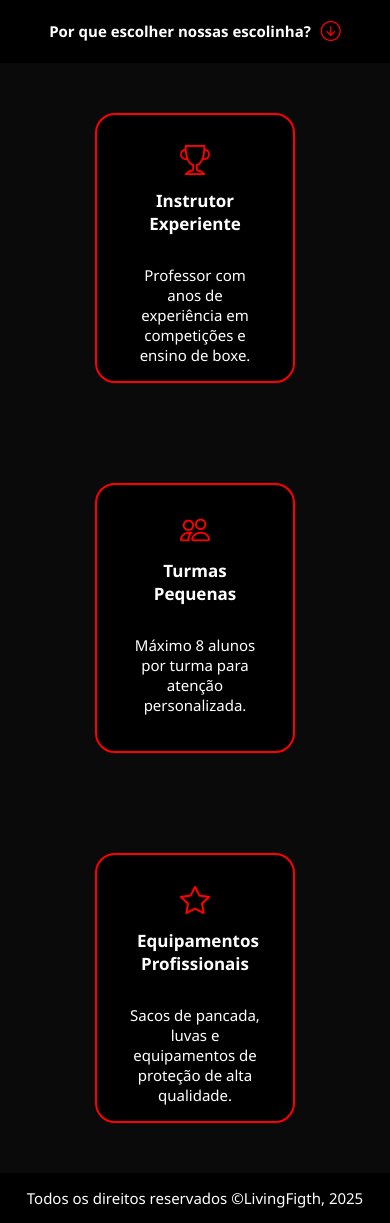
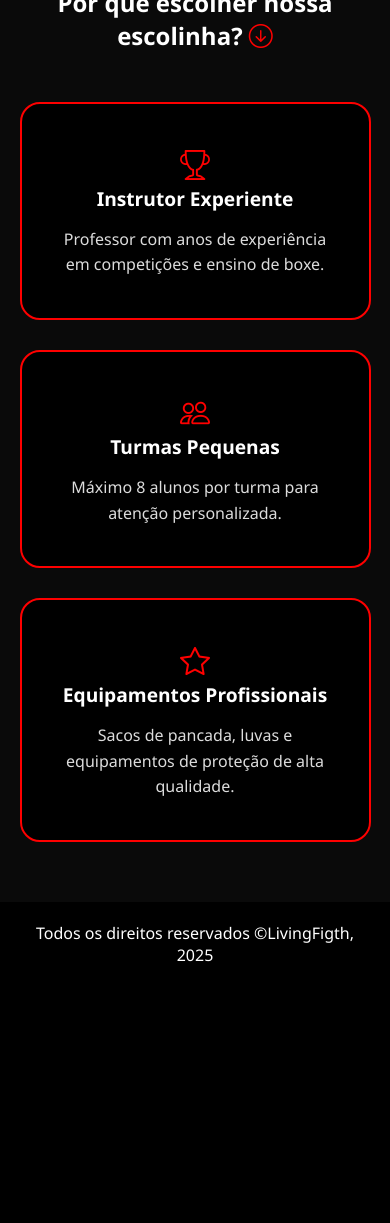
Before and after one commit to kaiohenrique5340-boop/Gestao-de-Escolinha, a PHP site: page / in a window 390 px wide. Shown: the part 780-2003 px from the top of the page. After the commit the page ends 1742 px from the top, so only its background shows below. Run offline with PHP 8.4, Linux system fonts and the light colour scheme; some libraries are stand-ins or nearby versions.

Commit message:
feat: Melhora a estrutura e o layout da página inicial
Refatora o CSS da página inicial para usar técnicas modernas como CSS Grid para o layout dos cards, tornando-o automaticamente responsivo. A estrutura do HTML foi melhorada para maior clareza semântica.

- Simplifica o efeito de sobreposição da imagem principal (hero section).
- Implementa um grid responsivo para a seção de cards, eliminando a necessidade de media queries específicas para este componente.
- Melhora a acessibilidade adicionando um estado de foco visível para os links de navegação.

```diff
--- a/css/index.css
+++ b/css/index.css
@@ -1,42 +1,44 @@
-
 * {
     margin: 0;
     padding: 0;
     box-sizing: border-box;
 }
 
+body {
+    font-family: 'Segoe UI', Tahoma, Geneva, Verdana, sans-serif;
+    background-color: rgb(10, 10, 10); /* Cor de fundo base */
+    color: white;
+}
 
+/* --- ESTILOS DO HEADER --- */
 header {
     display: flex;
     justify-content: space-between;
     align-items: center;
     background-color: rgb(10, 10, 10);
-    padding: 25px 30px;
-    color: white;
+    padding: 25px 5%; /* Usar % para padding horizontal o torna mais adaptável */
     font-size: 20px;
-    font-family: 'Segoe UI', Tahoma, Geneva, Verdana, sans-serif;
-    list-style-type: none;
     z-index: 1000;
     position: sticky;
     top: 0;
+    border-bottom: 1px solid rgba(255, 255, 255, 0.1); /* Linha sutil para separar */
 }
 
-header a {
-    list-style-type: none;
+header a.logo {
     text-decoration: none;
     color: white;
     display: flex;
+    align-items: center; /* Garante alinhamento vertical */
 }
 
-header a i {
+header a.logo i {
     color: red;
-    margin: 0 20px 0 0;
+    margin-right: 15px; /* Margem ajustada */
 }
 
-header a p {
+header a.logo p {
     color: red;
 }
-
 
 .nav-list {
     list-style: none;
@@ -49,230 +51,160 @@ header a p {
     text-decoration: none;
     font-size: 1rem;
     transition: color 0.3s ease;
-    font-size: 15px;
-    font-family: 'Segoe UI', Tahoma, Geneva, Verdana, sans-serif;
+    padding: 5px;
+    border-radius: 5px;
 }
 
 .nav-list li a:hover {
     color: red;
 }
+/* MELHORIA DE ACESSIBILIDADE: Adiciona um anel de foco visível */
+.nav-list li a:focus-visible {
+    outline: 2px solid red;
+    outline-offset: 2px;
+}
 
-main .apresentacao {
-    background-size: cover;
-    background-position: center;
-    background-repeat: no-repeat;
-    height: 83vh;
+/* --- SEÇÃO HERO --- */
+.hero {
+    min-height: 85vh; /* Usar min-height é mais flexível que height */
     width: 100%;
     display: flex;
-    text-align: center;
     flex-direction: column;
     justify-content: center;
     align-items: center;
-    gap: 15px;
+    text-align: center;
+    gap: 20px;
+    padding: 2rem;
     font-family: 'Segoe UI', Tahoma, Geneva, Verdana, sans-serif;
-    background: linear-gradient(rgba(255, 0, 0, 0.699), rgba(255, 0, 0, 0.5)),
-                url(https://images.totalpass.com/public/1280x720/czM6Ly90cC1pbWFnZS1hZG1pbi1wcm9kL2d5bXMvdHByYnhxN294dXNoNWdsYmtqMnUycm05ejZyOGZ6cjc2Z2ttM2d0azljYWlxbHQ4amYxZnI4aXVjeXpo) no-repeat center center;
+
+    /* MELHORIA DE CSS: Gradiente e imagem em uma única propriedade */
+    background-image:
+        linear-gradient(rgba(20, 0, 0, 0.7), rgba(20, 0, 0, 0.7)),
+        url(https://images.totalpass.com/public/1280x720/czM6Ly90cC1pbWFnZS1hZG1pbi1wcm9kL2d5bXMvdHByYnhxN294dXNoNWdsYmtqMnUycm05ejZyOGZ6cjc2Z2ttM2d0azljYWlxbHQ4amYxZnI4aXVjeXpo);
     background-size: cover;
-
+    background-position: center;
 }
 
-main.apresentacao::before{
-    content: "";
-    position: absolute;
-    top: 0;
-    left: 0;
-    width: 100%;
-    height: 100%;
-    background: linear-gradient(to bottom, rgba(255, 0, 0, 0.6), transparent);
+.hero h1 {
+    font-size: clamp(2.5rem, 5vw, 3.5rem); /* Fonte responsiva */
+    color: white;
+    text-shadow: 2px 2px 10px rgba(0,0,0,0.7);
 }
 
-main section h1{
-    font-size: 50px;
-    color: white;
-}
-
-main section h1 strong{
+.hero h1 strong {
     color: red;
 }
 
-main section p {
+.hero p {
     color: white;
-    font-family: 'Segoe UI', Tahoma, Geneva, Verdana, sans-serif;
-    font-size: 20px;
+    font-size: clamp(1rem, 2.5vw, 1.25rem);
+    max-width: 600px; /* Evita que a linha fique muito longa em telas grandes */
 }
 
-main section .botoes{
+.hero-button {
     margin-top: 20px;
+    background-color: black;
+    border-radius: 10px;
+    padding: 15px 30px; /* Botão com mais área de clique */
+    border: 1px solid red;
+    transition: transform 0.3s ease, background-color 0.3s ease;
 }
 
-main section .botoes {
-    background-color: black;
-    border-radius: 10px;
-    padding: 10px;
-    border: 1px, solid, red;
+.hero-button a {
+    text-decoration: none;
+    color: white;
+    font-size: 1rem;
+    font-weight: bold;
 }
 
-main section .botoes a{
-    text-decoration: none;
-    color: white;
-    font-size: 15px;
+.hero-button:hover {
+    transform: scale(1.05);
+    background-color: red;
+    border-color: red;
 }
 
-
-main section .botoes:hover{
-    transform: scale(1.1);
-    transition: 1s;
+/* --- SEÇÃO DE MOTIVOS (CARDS) --- */
+.reasons-section {
+    background-color: rgb(10, 10, 10);
+    padding: 60px 5%;
+    text-align: center;
 }
 
-main .apresentacao2 {
-    background-color: rgb(10, 10, 10);
-    display: grid;
-    grid-template-columns: 3fr;
-    grid-auto-columns: row;
-    place-items: center;
-
+.reasons-section h2 {
+    font-size: clamp(1.5rem, 4vw, 2rem);
+    color: white;
+    margin-bottom: 50px;
 }
 
- main h2 {
-    display: flex;
-    justify-content: center;
-    font-family: 'Segoe UI', Tahoma, Geneva, Verdana, sans-serif;
-    color: white;
-    align-items: center;
-    gap: 10px;
-    font-size: 15px;
-    width: 100%;
-    height: 30px;
-    background-color: black;
-    padding: 32px;
+.reasons-section h2 i {
+    color: red;
 }
 
- main h2 i{
-    color: red;
-    font-size: 20px;
+/* --- MELHORIA PRINCIPAL: GRID AUTOMÁTICO E RESPONSIVO --- */
+.cards-container {
+    display: grid;
+    /* Cria colunas que se ajustam automaticamente. Cada coluna terá no mínimo 280px. */
+    grid-template-columns: repeat(auto-fit, minmax(280px, 1fr));
+    gap: 30px;
+    width: 100%;
+    max-width: 1200px;
+    margin: 0 auto;
 }
 
-main .apresentacao2 div {
-    display: flex;
-    justify-content: center;
-}
-
-main .apresentacao2 article{
+.card {
     background-color: black;
-    width: 200px;
-    height: 270px;
     text-align: center;
     color: white;
     border-radius: 20px;
-    margin: 50px;
-    padding: 30px;
+    padding: 40px 30px;
     border: 2px solid red;
-
-
+    transition: transform 0.3s ease, box-shadow 0.3s ease;
 }
 
-main .apresentacao2 article .cards{
-    width: 100%;
-    justify-content: center;
+.card:hover {
+    transform: translateY(-10px); /* Efeito de elevação mais suave */
+    box-shadow: 0 10px 20px rgba(255, 0, 0, 0.3);
 }
 
-main .apresentacao2 article:hover{
-    transform: scale(1.1);
-    transition: 1s;
+.card i {
+    font-size: 30px;
+    color: red;
+    margin-bottom: 15px;
 }
 
-main .apresentacao2 article i{
-    font-size: 30px;
-    color: red;
+.card h3 {
+    font-size: 1.2rem;
+    font-family: 'Segoe UI', Tahoma, Geneva, Verdana, sans-serif;
+    margin-bottom: 15px;
 }
 
-main .apresentacao2 article h3{
-    font-size: 17px;
-    font-family: 'Segoe UI', Tahoma, Geneva, Verdana, sans-serif;
-    padding: 10px;
+.card p {
+    color: rgb(220, 220, 220); /* Levemente mais claro para contraste */
+    font-size: 1rem;
+    line-height: 1.6;
 }
 
-main .apresentacao2 article p{
-    color: rgb(255, 255, 255);
-    font-size: 15px;
-    margin-top: 20px;
-}
-
-footer div{
+/* --- FOOTER --- */
+footer div {
     background-color: black;
     color: white;
     width: 100%;
     text-align: center;
-    height: 50px;
-    justify-content: center;
-    display: flex;
-    flex-direction: column;
-    font-size: 15px;
+    padding: 20px; /* Mais espaçamento */
     font-family: 'Segoe UI', Tahoma, Geneva, Verdana, sans-serif;
 }
 
-/*responcividade para notbook*/
-
-@media (max-width: 1400px) {
-    main .apresentacao{
-        height: 470px;
-    }
-}
-
-/*responcividade para mobile*/
-
+/* --- RESPONSIVIDADE PARA MOBILE --- */
 @media (max-width: 750px) {
-
-    header{
-        display: block;
-        justify-content: center;
-        align-items: center;
+    header {
+        flex-direction: column; /* Empilha o logo e o menu */
+        gap: 20px;
+        padding: 20px;
     }
 
-    header .logo{
-
-        padding: 15px;
-        justify-content: center;
+    .hero {
+        min-height: 70vh;
     }
 
-    header .nav-list {
-        justify-content: center;
-    }
-
-    header .nav-list a{
-        font-size: 20px;
-        margin-top: 20px;
-
-    }
-    main .apresentacao{
-        height: 74vh;
-        display: flex;
-    }
-
-    main .apresentacao h1{
-        font-size: 40px;
-    }
-
-    main .apresentacao a{
-        font-size: 20px;
-
-    }
-
-    main section .botoes a{
-        font-size: 18px;
-
-    }
-
-    main .apresentacao2 {
-        justify-content: center;
-    }
-
-    main .apresentacao2 .cards {
-        display: grid;
-        grid-template-columns: 1fr;
-        grid-auto-columns: row;
-        place-items: center;
-
-    }
-
+    /* O grid dos cards já é responsivo, não precisamos de regras extras aqui! */
 }
--- a/index.html
+++ b/index.html
@@ -1,4 +1,3 @@
-
 <!DOCTYPE html>
 <html lang="pt-br">
 <head>
@@ -10,18 +9,14 @@
     <link rel="stylesheet" href="https://cdn.jsdelivr.net/npm/bootstrap-icons@1.13.1/font/bootstrap-icons.min.css">
 </head>
 <body>
-    <!-- cabecalho-->
     <header>
         <a href="index.html" class="logo">
             <i class="bi bi-trophy"></i> Living <p>Fight</p>
         </a>
 
-        <!--opcoes de navegacao-->
         <nav>
-            <!--Lista nao ordenada para menu de navegacao-->
             <ul class="nav-list">
 
-                <!--Cada item ja com referencia para sessoes referenciadas-->
                 <li><a href="index.html">Início</a></li>
                 <li><a href="horarios.html">Horários</a></li>
                 <li><a href="contato.html">Contato</a></li>
@@ -30,36 +25,34 @@
         </nav>
     </header>
     <main>
-        <section id="apresentacao" class="apresentacao">
+        <section id="apresentacao" class="hero">
             <h1>TREINE COMO UM<br><strong>CAMPEÃO</strong></h1>
             <P>Desenvolva sua técnica, força e disciplina em nossa academia <br>
             de box. Aulas para todos os níveis com instrutores experientes.</P>
 
-            <div id="botoes" class="botoes">
+            <div id="botoes" class="hero-button">
                 <a href="register.html">
                     <i class="bi bi-people"></i> Fazer Inscrição
                 </a>
             </div>
         </section>
 
-        <!--Motivos para escolher a escolinha-->
-        <h2>Por que escolher nossas escolinha? <i class="bi bi-arrow-down-circle"></i></h2>
+        <section id="motivo-escolha" class="reasons-section">
 
-        <section id="motivo-escolha" class="apresentacao2">
+            <h2>Por que escolher nossa escolinha? <i class="bi bi-arrow-down-circle"></i></h2>
 
-            <div class="cards">
-                <!--Cada article sera um retangulo como na imagem-->
-                <article>
+            <div class="cards-container">
+                <article class="card">
                     <i class="bi bi-trophy"></i>
                     <h3>Instrutor Experiente</h3>
                     <p>Professor com anos de experiência em competições e ensino de boxe.</p>
                 </article>
-                <article>
+                <article class="card">
                     <i class="bi bi-people"></i>
                     <h3>Turmas Pequenas</h3>
                     <p>Máximo 8 alunos por turma para atenção personalizada.</p>
                 </article>
-                <article>
+                <article class="card">
                     <i class="bi bi-star"></i>
                     <h3>Equipamentos Profissionais</h3>
                     <p>Sacos de pancada, luvas e equipamentos de proteção de alta qualidade.</p>
@@ -75,7 +68,6 @@
         </div>
     </footer>
 
-    <!--Vlibras-->
     <div vw class="enabled">
     <div vw-access-button class="active"></div>
     <div vw-plugin-wrapper>
```
